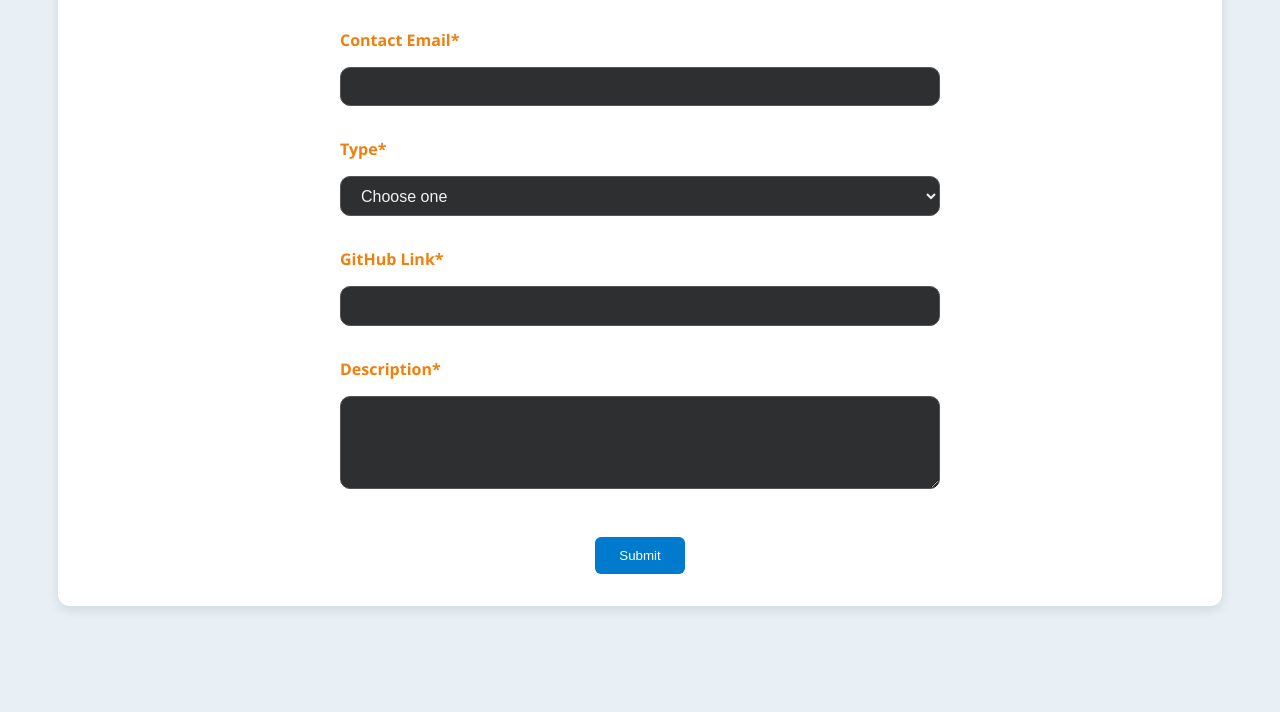
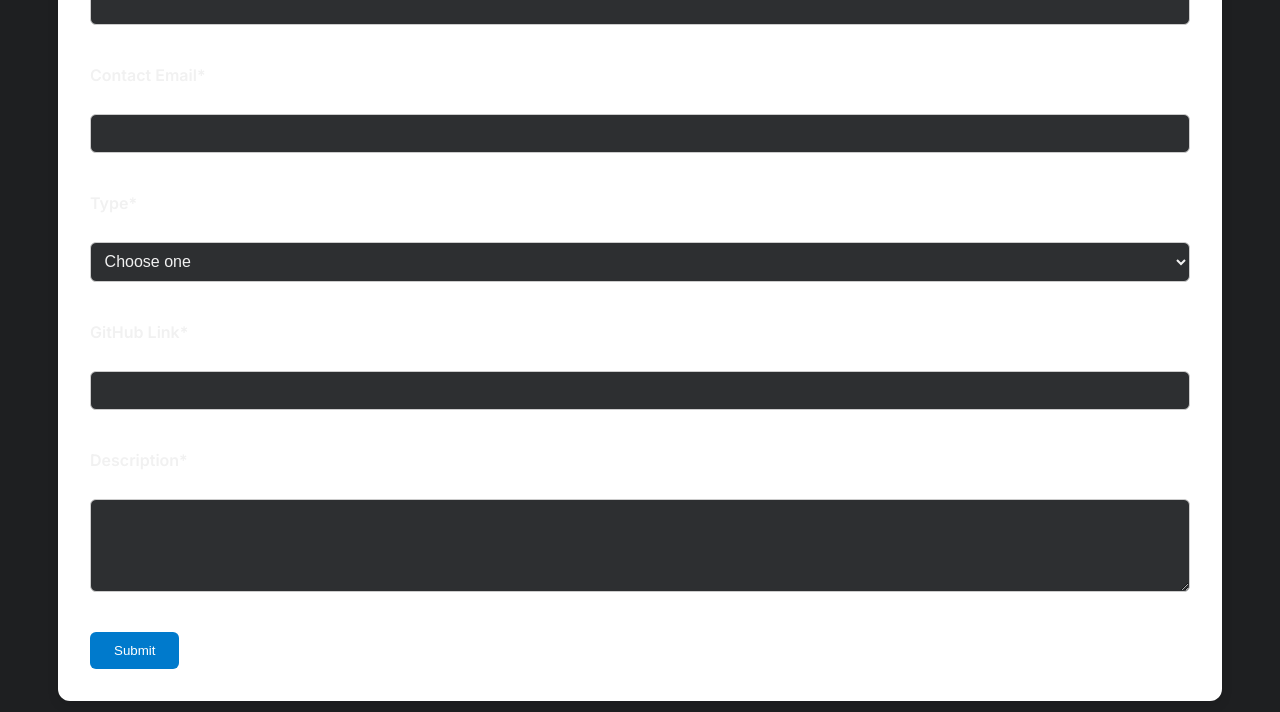
Before and after one commit to ksohailwa/AI-literacy, a plain HTML site: page ai_toolbox_project/public/submit.html in a window 1280 px wide. Shown: the part 310-1022 px from the top of the page. Before the commit the page ends 948 px from the top, so only its background shows below. Drawn offline with Linux system fonts and the light colour scheme.

Commit message:
Update style.css

```diff
--- a/ai_toolbox_project/public/style.css
+++ b/ai_toolbox_project/public/style.css
@@ -136,33 +136,79 @@ form button {
   }
 }
 /* Submission Form Styling */
-.submission-form {
+
+body {
+  background-color: #1e1f21;
+  color: #f1f1f1;
+  font-family: 'Inter', sans-serif;
+  margin: 0;
+  padding: 0;
+}
+
+main {
+  background-color: #2c2e33;
+  padding: 2rem;
+  max-width: 700px;
+  margin: 120px auto;
+  border-radius: 12px;
+  box-shadow: 0 6px 18px rgba(0, 0, 0, 0.4);
+}
+
+h1 {
+  text-align: center;
+  color: #f07f0e;
+  font-weight: 600;
+  margin-bottom: 2rem;
+}
+
+form {
   display: flex;
   flex-direction: column;
-  gap: 1rem;
-  max-width: 600px;
-  margin: 0 auto;
+  gap: 1.5rem;
 }
 
-.submission-form input,
-.submission-form select,
-.submission-form textarea {
-  padding: 0.6rem 1rem;
-  border-radius: 10px;
+label {
+  font-weight: 600;
+  margin-bottom: 0.3rem;
+  display: block;
+  color: #f1f1f1;
+}
+
+input, select, textarea {
+  width: 100%;
+  padding: 0.8rem;
+  background-color: #2d2f31;
   border: 1px solid #555;
-  background-color: #2d2f31;
+  border-radius: 8px;
   color: #f1f1f1;
   font-size: 1rem;
-  width: 100%;
   box-sizing: border-box;
 }
 
-.submission-form label {
-  font-weight: 600;
-  color: #f07f0e;
+input::placeholder, textarea::placeholder {
+  color: #aaa;
 }
 
-.center-button {
-  text-align: center;
-  margin-top: 1rem;
+textarea {
+  resize: vertical;
 }
+
+.submit-button {
+  align-self: center;
+  background-color: transparent;
+  border: 1px solid #f07f0e;
+  color: #ffffff;
+  font-size: 0.9rem;
+  padding: 0.4rem 1rem;
+  font-weight: 600;
+  border-radius: 20px;
+  cursor: pointer;
+  transition: all 0.3s ease;
+  box-shadow: 0 0 5px rgba(240, 127, 14, 0.2);
+}
+
+.submit-button:hover {
+  background-color: #f07f0e;
+  color: #000;
+  box-shadow: 0 2px 8px rgba(240, 127, 14, 0.5);
+}
```
